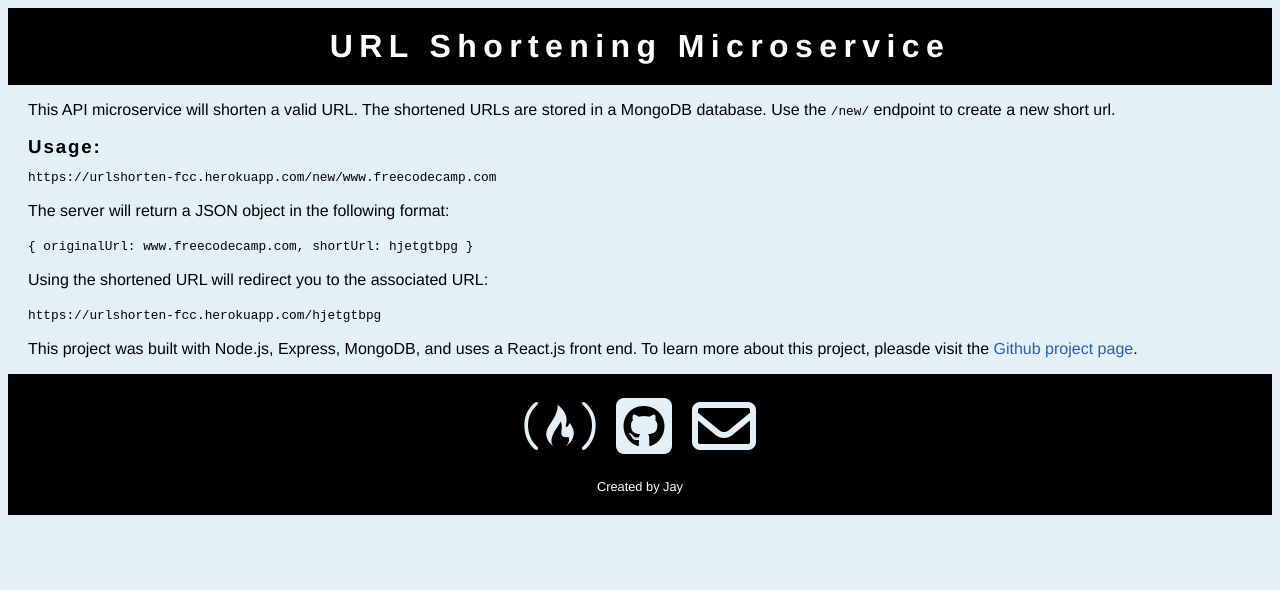
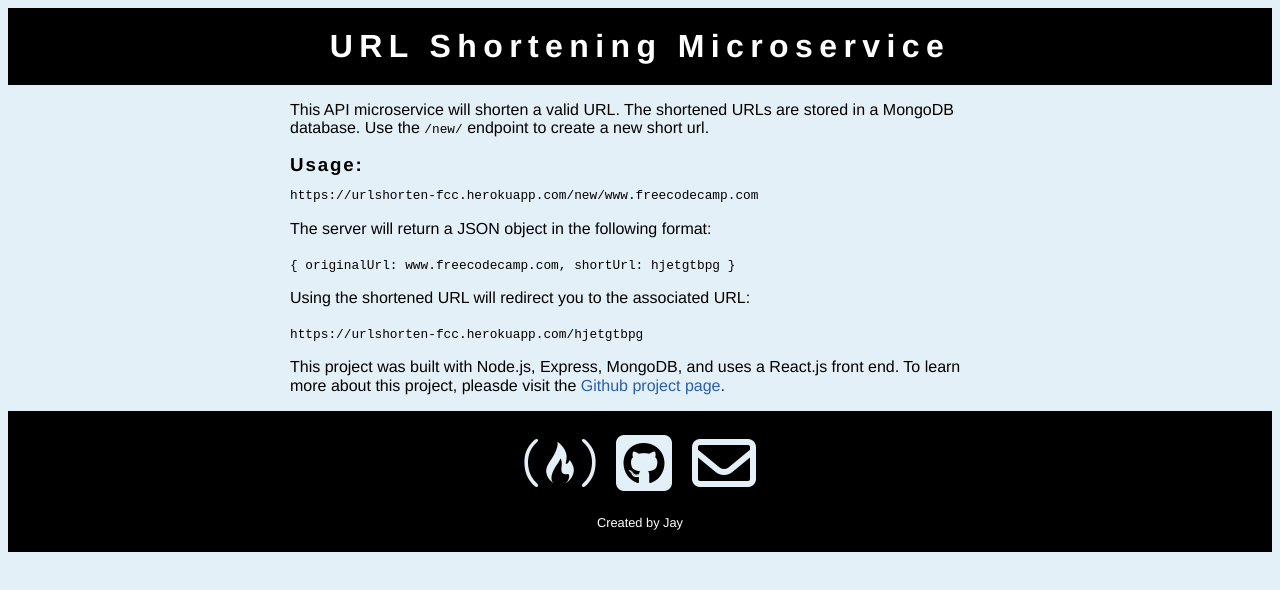
Before and after one commit to jayullman/url-shortener, a React app: page / in a window 1280 px wide. Shown: the top 590 px of the page. Built offline with nearby package versions, Linux system fonts and the light colour scheme.

Commit message:
Update styles and front end content

```diff
--- a/public/styles.css
+++ b/public/styles.css
@@ -432,7 +432,6 @@ template {
 
 body {
   background-color: #e4f0f7;
-  overflow: hidden;
   font-family: "Helvetica Neue", Helvetica, Arial, sans-serif;
 }
 
@@ -446,6 +445,8 @@ body {
 
 .bodyContent {
   padding: 0 20px;
+  max-width: 700px;
+  margin: 0 auto;
 }
 
 .header {
@@ -513,3 +514,10 @@ html.can-touch .icons-container a:hover {
 		color: #e4f0f7;
 		top: 0;
 }
+
+/* for small screen */
+@media (max-width: 350px) {
+  code {
+    font-size: .6em;
+  }
+}
```
Also changed, not shown: public/bundle.js.
